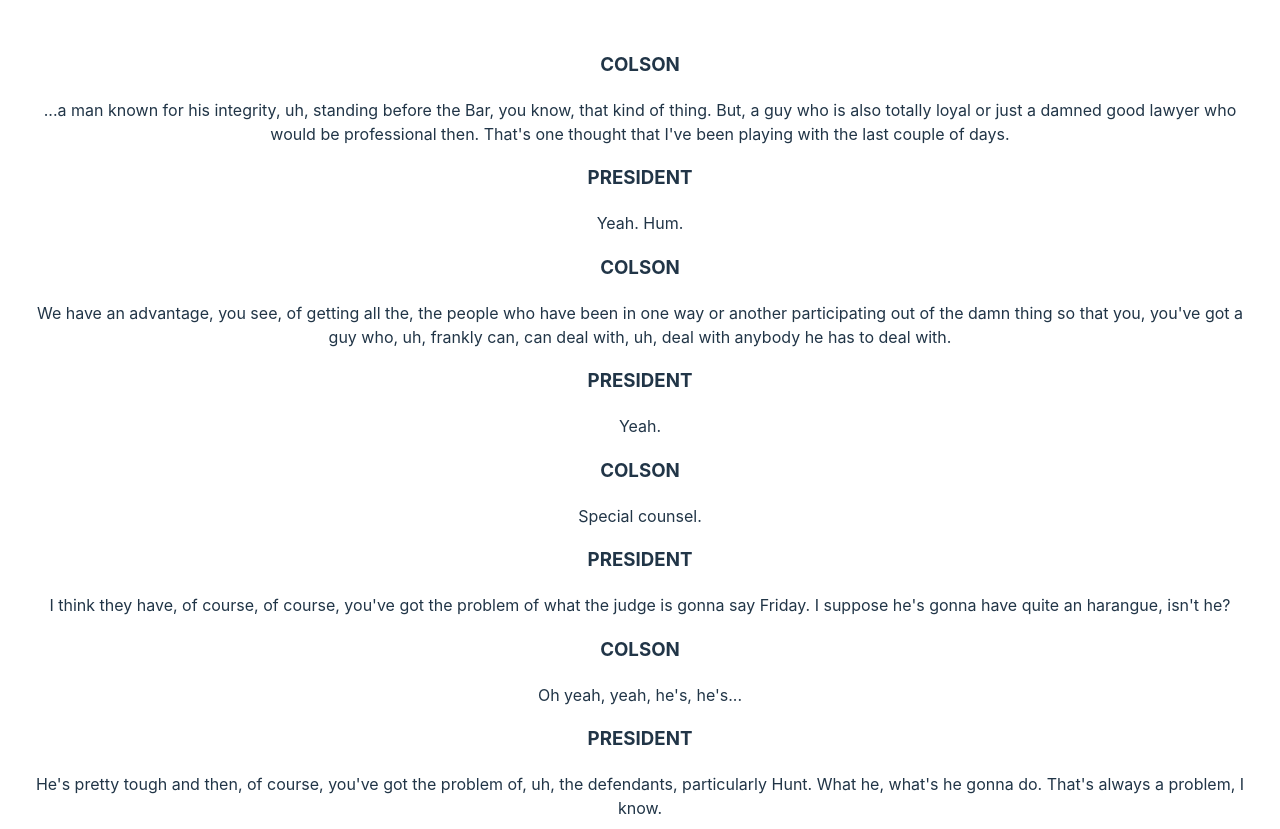
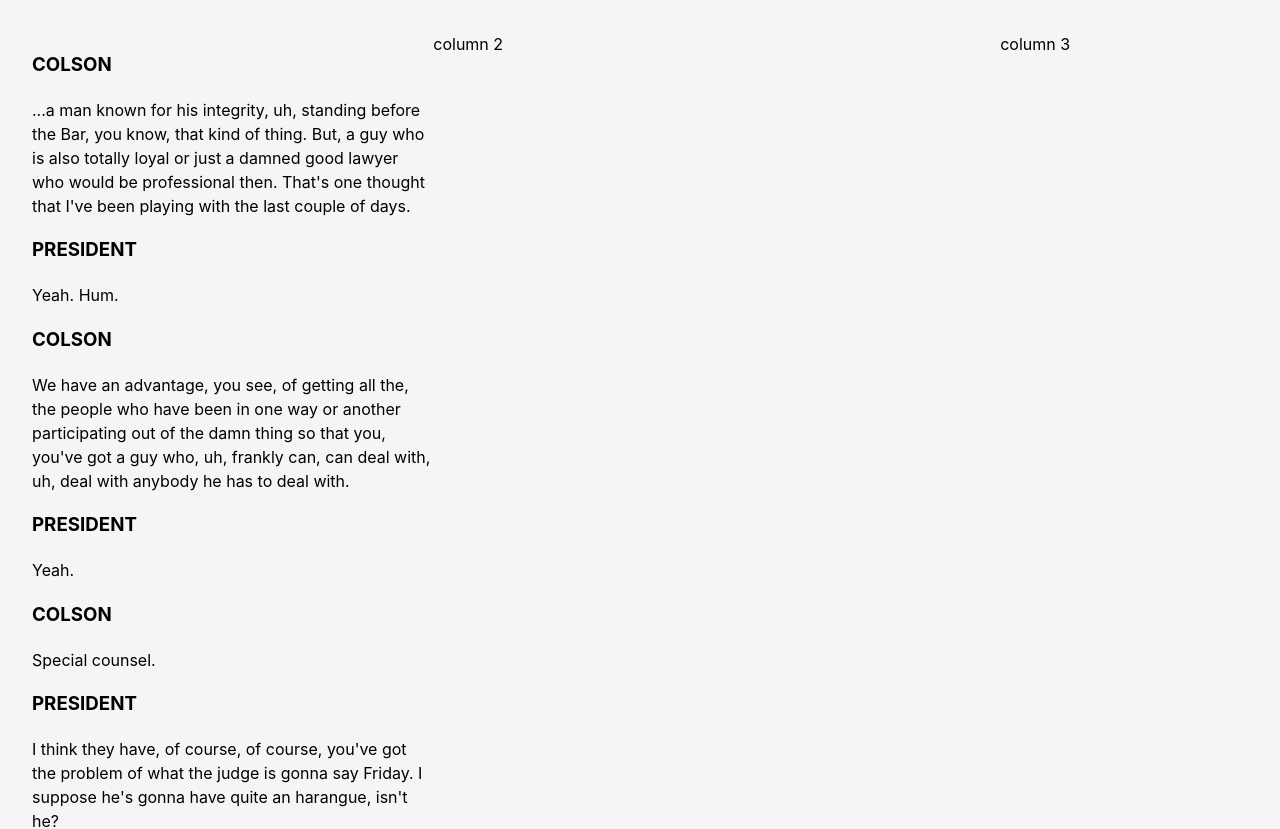
Before and after one commit to jackckelly/love_machine, a React (Vite) app: page / in a window 1280 px wide. Shown: the top 829 px of the page. Built offline with nearby package versions, Linux system fonts and the light colour scheme; no server answers.

Commit message:
Advanced highlighting

```diff
--- a/src/App.tsx
+++ b/src/App.tsx
@@ -55,43 +55,74 @@ class DialogueEntry {
 }
 
 class Highlights {
-    highlights: Highlight[];
+    highlights: Map<number, [number, number][]>;
     constructor() {
-        this.highlights = [];
+        this.highlights = new Map<number, [number, number][]>();
     }
 
     withUpdate(index: number, start: number, end: number): Highlights {
         const next = new Highlights();
-        for (const h of this.highlights) {
-            next.highlights.push(new Highlight(h.index, h.start, h.end));
+        for (const [i, ranges] of this.highlights) {
+            if (i !== index) {
+                next.highlights.set(i, ranges);
+            }
         }
-        next.highlights.push(new Highlight(index, start, end));
+        const current_ranges: [number, number][] =
+            this.highlights.get(index) || [];
+        const new_ranges: [number, number][] = [];
+        let candidate_range: [number, number] = [start, end];
+        let add_candidate = true;
+
+        for (const [start_2, end_2] of current_ranges) {
+            if (end >= start_2 && start <= end_2) {
+                // okay, the two ranges overlap
+
+                // Case one, it expands the selection
+                if (start < start_2 || end > end_2) {
+                    candidate_range = [
+                        Math.min(start, start_2),
+                        Math.max(end, end_2),
+                    ];
+                }
+                // Case two, it deletes part of the selection
+                else if (start == start_2 && end == end_2) {
+                    // no op
+                    add_candidate = false;
+                } else if (start == start_2 && end < end_2) {
+                    new_ranges.push([end + 1, end_2]);
+                    add_candidate = false;
+                } else if (start > start_2 && end == end_2) {
+                    new_ranges.push([start_2, start - 1]);
+                    add_candidate = false;
+                } else {
+                    new_ranges.push([start_2, start - 1]);
+                    new_ranges.push([end + 1, end_2]);
+                    add_candidate = false;
+                }
+            } else {
+                new_ranges.push([start_2, end_2]);
+            }
+        }
+        if (add_candidate) {
+            new_ranges.push(candidate_range);
+        }
+        next.highlights.set(index, new_ranges);
+
         return next;
     }
 
     isHighlighted(index: number, word: number): boolean {
-        for (const highlight of this.highlights) {
-            if (
-                index === highlight.index &&
-                word >= highlight.start &&
-                word <= highlight.end
-            ) {
+        let ranges = this.highlights.get(index);
+
+        if (ranges === undefined) {
+            return false;
+        }
+        for (const [start, end] of ranges) {
+            if (word >= start && word <= end) {
                 return true;
             }
         }
         return false;
-    }
-}
-
-class Highlight {
-    index: number;
-    start: number;
-    end: number;
-
-    constructor(index: number, start: number, end: number) {
-        this.index = index;
-        this.start = start;
-        this.end = end;
     }
 }
 
@@ -185,11 +216,17 @@ function App() {
         return (
             <>
                 <h3>{d.speaker}</h3>
-                <div>{text}</div>
+                <div className="text_container">{text}</div>
             </>
         );
     });
-    return <>{transcript_entries}</>;
+    return (
+        <div className="row">
+            <div id="transcript">{transcript_entries}</div>
+            <div id="edited">column 2</div>
+            <div id="extra">column 3</div>
+        </div>
+    );
 }
 
 export default App;
--- a/src/index.css
+++ b/src/index.css
@@ -15,64 +15,42 @@
     background: yellow;
 }
 
-a {
-    font-weight: 500;
-    color: #646cff;
-    text-decoration: inherit;
-}
-a:hover {
-    color: #535bf2;
-}
-
 body {
     margin: 0;
-    display: flex;
-    place-items: center;
     min-width: 320px;
     min-height: 100vh;
 }
 
 h3 {
     user-select: none;
+    text-align: left;
 }
-
-h1 {
-    font-size: 3.2em;
-    line-height: 1.1;
+.text_container {
+    text-align: left;
 }
-
 .span_highlighted {
     background-color: yellow;
 }
 
-button {
-    border-radius: 8px;
-    border: 1px solid transparent;
-    padding: 0.6em 1.2em;
-    font-size: 1em;
-    font-weight: 500;
-    font-family: inherit;
-    background-color: #1a1a1a;
-    cursor: pointer;
-    transition: border-color 0.25s;
-}
-button:hover {
-    border-color: #646cff;
-}
-button:focus,
-button:focus-visible {
-    outline: 4px auto -webkit-focus-ring-color;
+.row {
+    display: flex;
+    flex-direction: row;
 }
 
-@media (prefers-color-scheme: light) {
-    :root {
-        color: #213547;
-        background-color: #ffffff;
-    }
-    a:hover {
-        color: #747bff;
-    }
-    button {
-        background-color: #f9f9f9;
-    }
+.column {
+    display: flex;
+    flex-direction: column;
+    min-width: 30%;
 }
+
+#transcript,
+#edited,
+#extra {
+    min-width: 33%;
+    max-width: 33%;
+}
+
+#edited {
+    display: flex;
+    flex-direction: row;
+}
```
